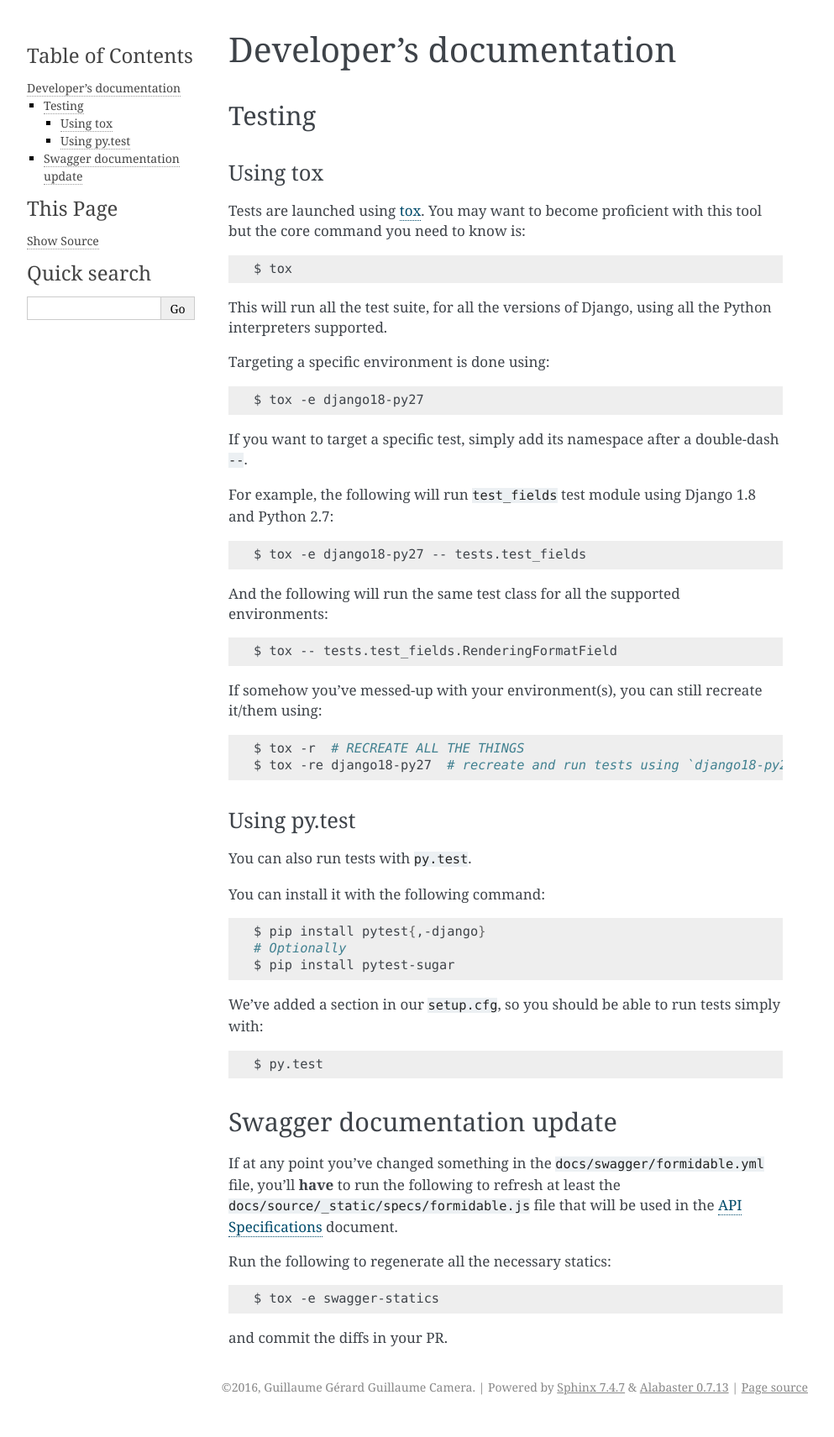
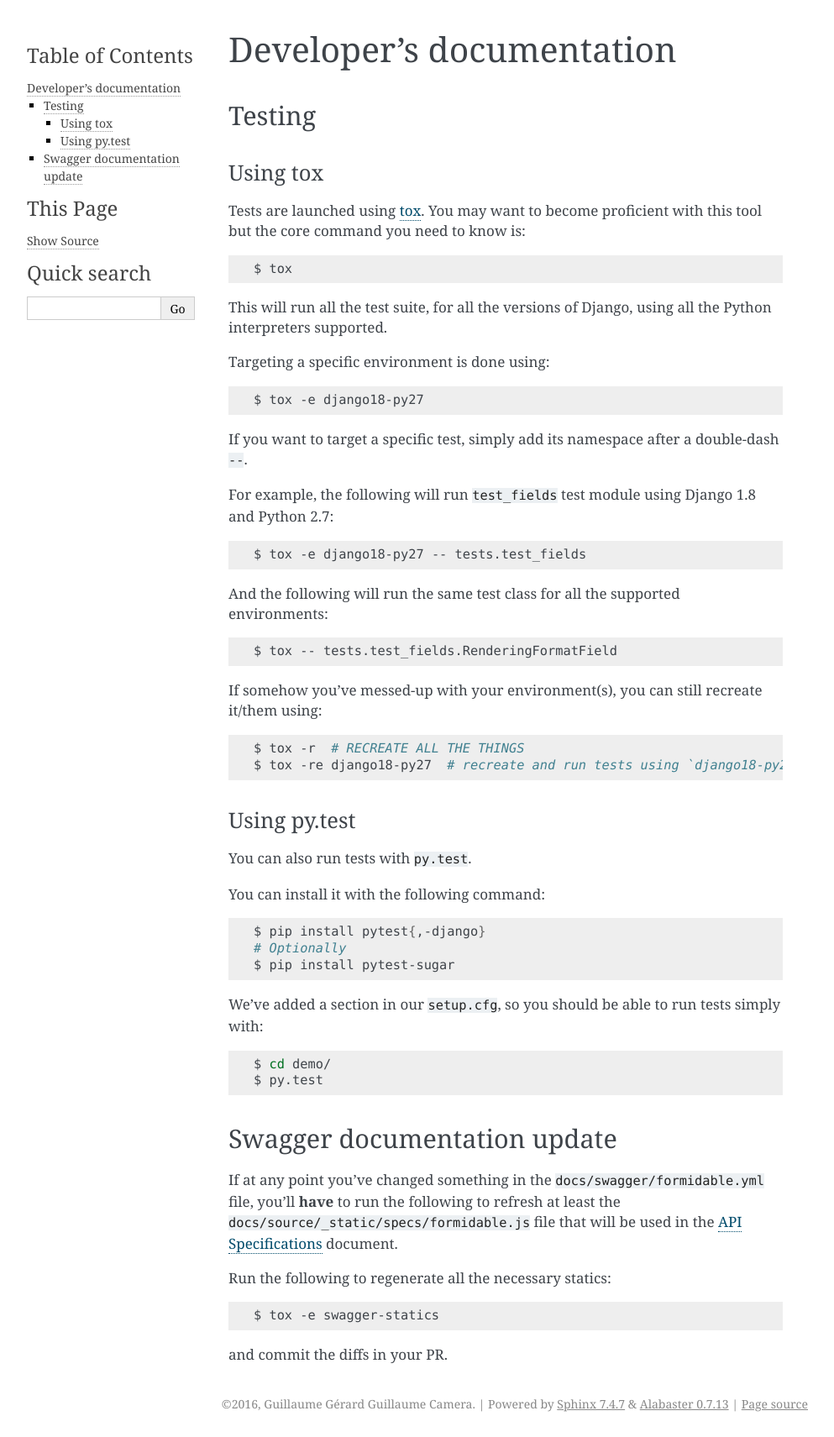
Before and after one commit to peopledoc/django-formidable, a Sphinx documentation site: the page built from docs/source/dev.rst, in a window 1280 px wide. Shown: the whole page at 84% size, without its empty margins (148-1141 px from the left). Built offline with Sphinx 7.4.7, drawn with Linux system fonts in a browser that asks for light colours.

```diff
--- a/CHANGELOG.rst
+++ b/CHANGELOG.rst
@@ -5,7 +5,7 @@ ChangeLog
 master (unreleased)
 ===================
 
-Nothing here yet.
+- [Documentation] Fixed a missing ``cd`` in docs. You can't run pytest from project root (#293).
 
 Release 1.2.1 (2018-01-12)
 ==========================
--- a/docs/source/dev.rst
+++ b/docs/source/dev.rst
@@ -61,6 +61,7 @@ We've added a section in our ``setup.cfg``, so you should be able to run tests s
 
 .. code:: shell
 
+    $ cd demo/
     $ py.test
 
 
--- a/formidable/__init__.py
+++ b/formidable/__init__.py
@@ -2,7 +2,6 @@ from __future__ import absolute_import
 
 from .json_migrations import latest_version
 
-
 default_app_config = 'formidable.app.FormidableConfig'
 version = '1.3.0.dev0'
 json_version = latest_version
```
